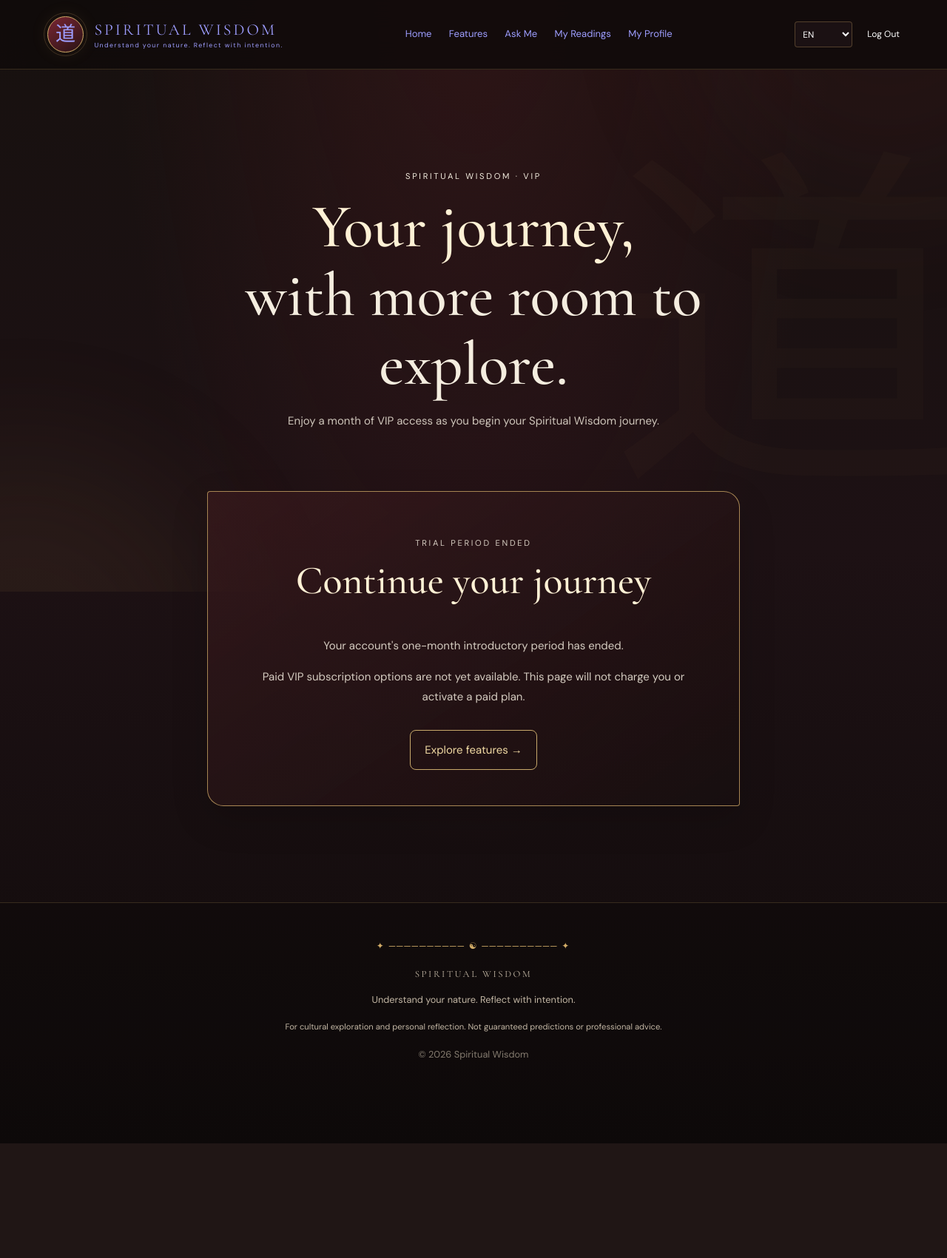
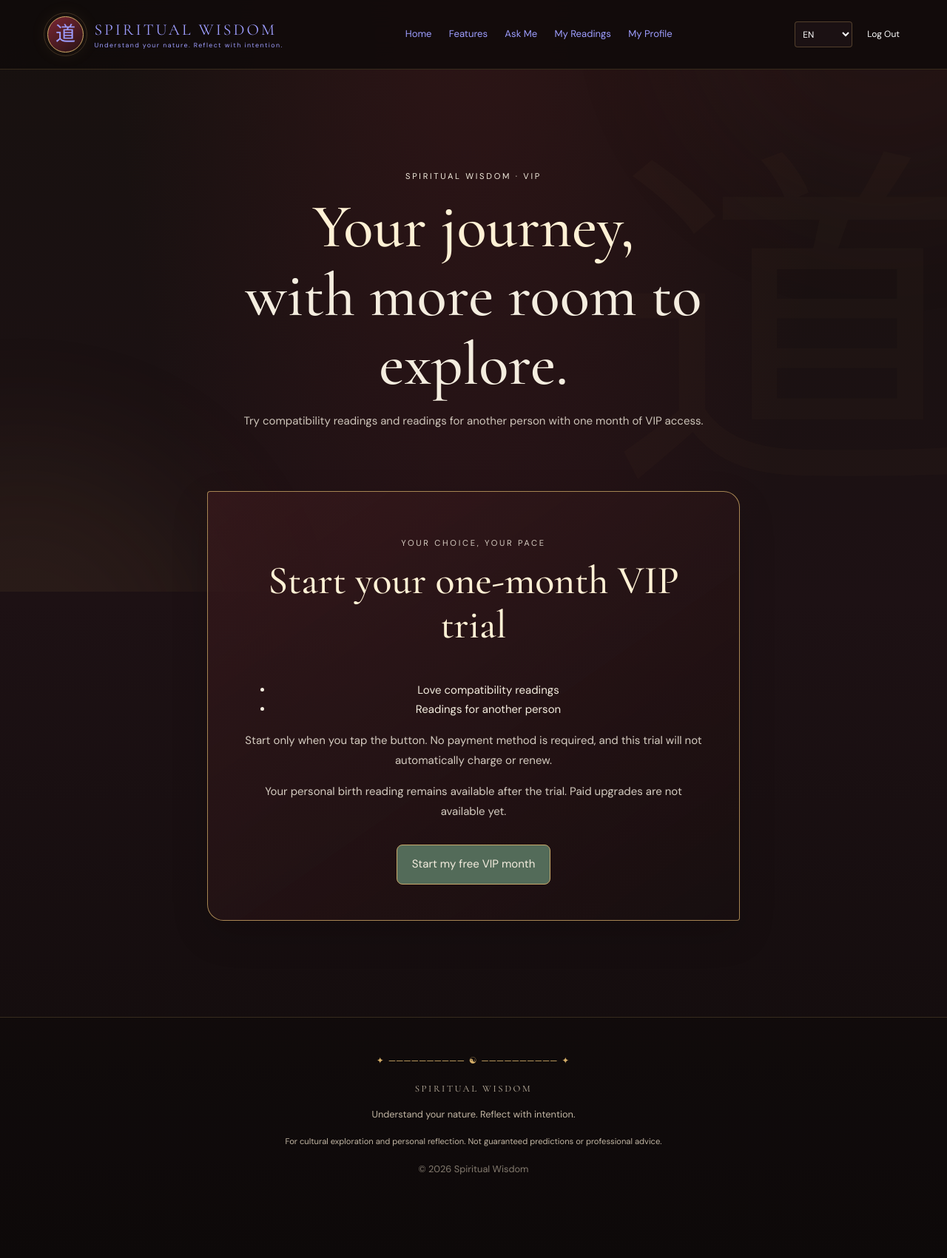
Before and after one commit to elenavance/spiritual-wisdom-app, a Django app: page /vip/ in a window 1280 px wide. Shown: the whole page at 74% size. Before the commit the page ends 1546 px from the top, so only its background shows below. Run offline with Django 5.2, Linux system fonts and the light colour scheme; the visitor is signed in with stand-in values (Sample User, id 1).

Commit message:
Show clear free trial terms and available VIP features

```diff
--- a/templates/vip/membership.html
+++ b/templates/vip/membership.html
@@ -1,27 +1,41 @@
 {% extends "base.html" %}
+{% block title %}VIP trial — Spiritual Wisdom{% endblock %}
 {% block content %}
 <section class="hero reveal">
   <p class="eyebrow">SPIRITUAL WISDOM · VIP</p>
   <h1>Your journey,<br><span class="gold">with more room to explore.</span></h1>
-  <p>Enjoy a month of VIP access as you begin your Spiritual Wisdom journey.</p>
+  <p>Try compatibility readings and readings for another person with one month of VIP access.</p>
 </section>
 
 <section class="section reveal">
   <div class="master-panel vip-panel">
-    {% if trial_active %}
+    {% if messages %}{% for message in messages %}<p class="message">{{ message }}</p>{% endfor %}{% endif %}
+    {% if not trial_started %}
+      <p class="eyebrow">YOUR CHOICE, YOUR PACE</p>
+      <h2>Start your one-month VIP trial</h2>
+      <ul>
+        <li>Love compatibility readings</li>
+        <li>Readings for another person</li>
+      </ul>
+      <p>Start only when you tap the button. No payment method is required, and this trial will not automatically charge or renew.</p>
+      <p>Your personal birth reading remains available after the trial. Paid upgrades are not available yet.</p>
+      <form method="post">
+        {% csrf_token %}
+        <button class="vip-link" type="submit">Start my free VIP month</button>
+      </form>
+    {% elif trial_active %}
       <p class="eyebrow">YOUR MEMBERSHIP</p>
-      <h2>Your free-trial period</h2>
-      <p>Your account's one-month introductory period is currently active.</p>
-      <p class="vip-days">{{ days_remaining }} day{{ days_remaining|pluralize }} remaining</p>
-      <p>Trial ends: <strong>{{ trial_ends|date:"F j, Y" }}</strong></p>
-      <p class="small-note">Your trial status is calculated from your account creation date. No payment has been taken by this page.</p>
+      <h2>Your free VIP trial is active</h2>
+      <p>VIP access ends on <strong>{{ trial_ends|date:"F j, Y" }}</strong> ({{ days_remaining }} day{{ days_remaining|pluralize }} remaining).</p>
+      <p>No payment method is stored for this trial. It will not automatically charge or renew. Your personal birth reading remains available after it ends.</p>
+      <a class="vip-link" href="{% url 'profiles:features' %}">Explore VIP features →</a>
     {% else %}
       <p class="eyebrow">TRIAL PERIOD ENDED</p>
       <h2>Continue your journey</h2>
-      <p>Your account's one-month introductory period has ended.</p>
-      <p>Paid VIP subscription options are not yet available. This page will not charge you or activate a paid plan.</p>
+      <p>Your VIP trial ended on <strong>{{ trial_ends|date:"F j, Y" }}</strong>. Your personal birth reading remains available.</p>
+      <p>Paid VIP options are not yet available. This page will not charge you or activate a paid plan.</p>
+      <a class="vip-link" href="{% url 'profiles:features' %}">Explore free features →</a>
     {% endif %}
-    <a class="vip-link" href="{% url 'profiles:features' %}">Explore features →</a>
   </div>
 </section>
 {% endblock %}
```
